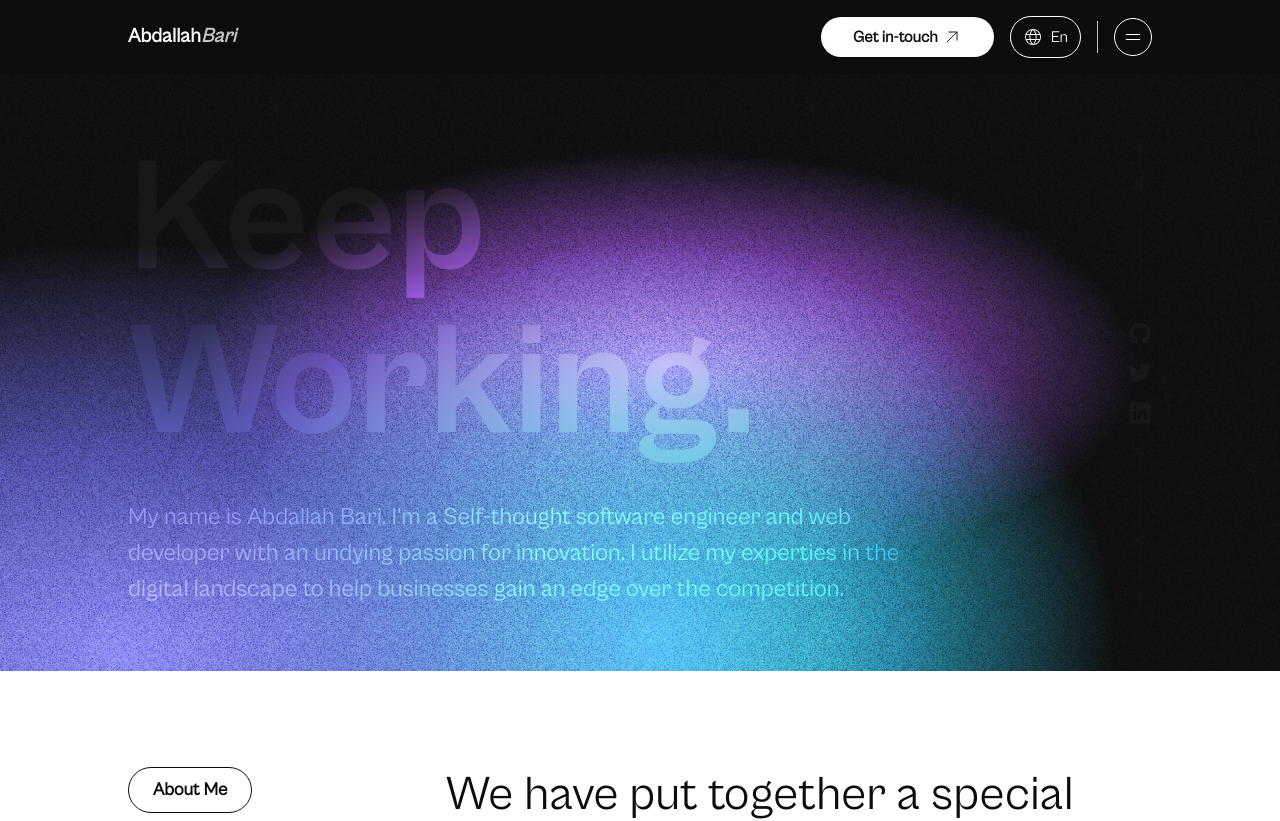
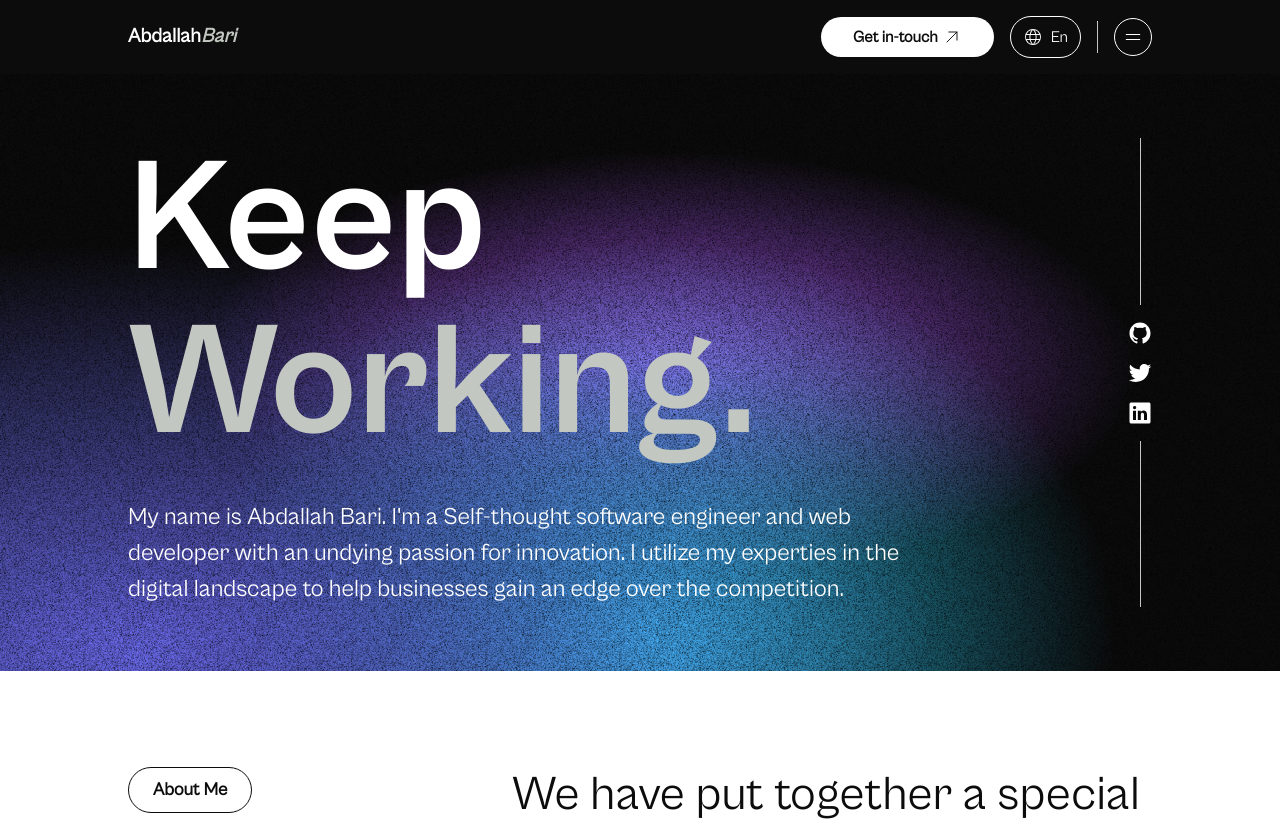
Before and after one commit to Abdallah01win/Portfolio, a Vue app: page / in a window 1280 px wide. Shown: the top 821 px of the page. Built offline with nearby package versions, Linux system fonts and the light colour scheme.

Commit message:
fix texture image as background issue

```diff
--- a/src/components/AboutMe.vue
+++ b/src/components/AboutMe.vue
@@ -13,7 +13,7 @@ import PythonLogo from "./icons/PythonLogo.vue";
 </script>
 <template>
   <section class="xl:max-w-[1024px] mx-auto py-24 border-b border-myGray-500/40">
-    <div class="grid grid-cols-[.45fr,1fr] ">
+    <div class="grid grid-cols-[.6fr,1fr] ">
       <div class="border border-myDark-100 py-2 px-6 w-fit h-fit rounded-full text-lg font-semibold mb-10 capitalize">about me</div>
       <div>
         <p class="font-primary text-5xl font-medium leading-[56px] mb-8">We have put together a special combination of
--- a/src/components/Hero.vue
+++ b/src/components/Hero.vue
@@ -23,7 +23,7 @@ setInterval(function () {
 
 <template>
     <section class="bg-myDark-100 text-white mesh">
-        <div class="texture">
+        <div>
             <div class="xl:max-w-[1024px] mx-auto py-16 relative">
                 <div>
                     <div class="font-primaryBold ">
@@ -100,9 +100,11 @@ setInterval(function () {
 }
 
 .mesh {
-    background-image: radial-gradient(at 10% 97%, hsla(240, 85%, 69%, 1) 0, hsla(240, 85%, 69%, 0) 50%),
+    background-image: url('../assets/images/Texture.png'), radial-gradient(at 10% 97%, hsla(240, 85%, 69%, 1) 0, hsla(240, 85%, 69%, 0) 50%),
         radial-gradient(at 51% 95%, hsla(192, 91%, 57%, 1) 0, hsla(192, 91%, 57%, 0) 50%),
         radial-gradient(at 52% 49%, hsla(271, 89%, 65%, 1) 0, hsla(271, 89%, 65%, 0) 50%);
+    /* rest of your CSS properties... */
+
 
 
 
@@ -114,11 +116,4 @@ setInterval(function () {
         radial-gradient(at 28% 66%, hsla(238, 95%, 65%, 1) 0, hsla(238, 95%, 65%, 0) 50%),
         radial-gradient(at 35% 0%, hsla(220, 92%, 52%, 1) 0, hsla(220, 92%, 52%, 0) 50%); */
 }
-
-.texture {
-    background: url('../assets/images/Texture.png'), lightgray 0% 0% / 60.90909242630005px 60.90909242630005px repeat;
-    mix-blend-mode: overlay;
-    background-size: cover;
-    background-repeat: no-repeat;
-}
 </style>
```
